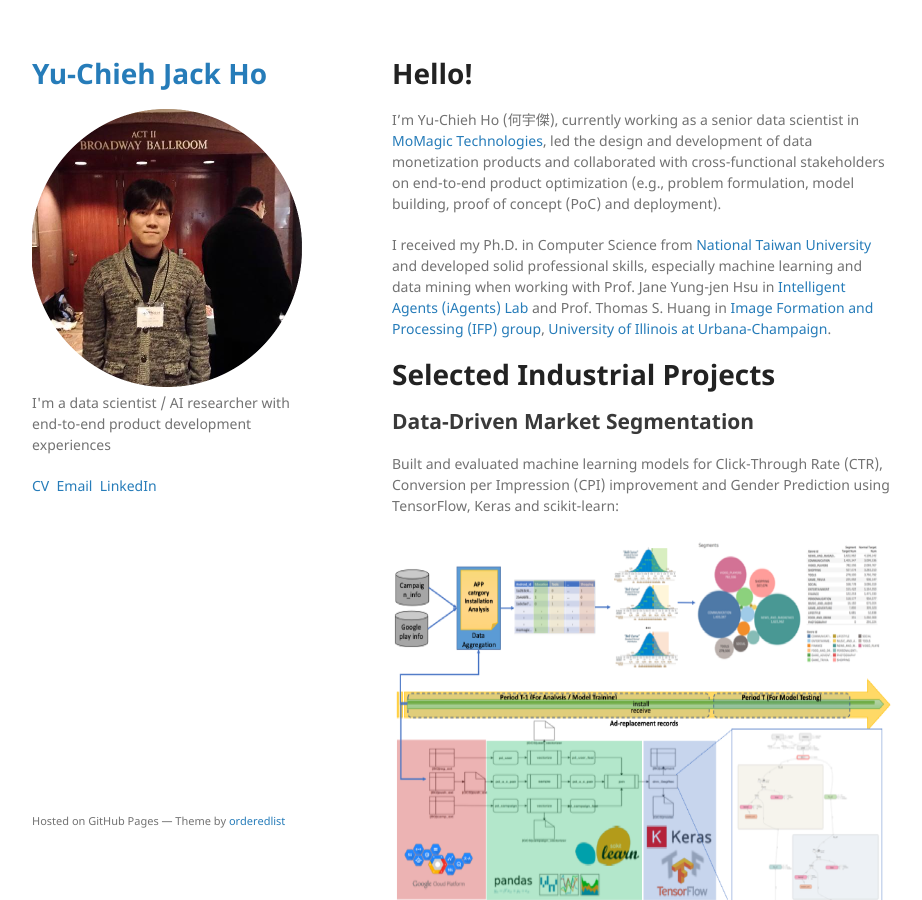
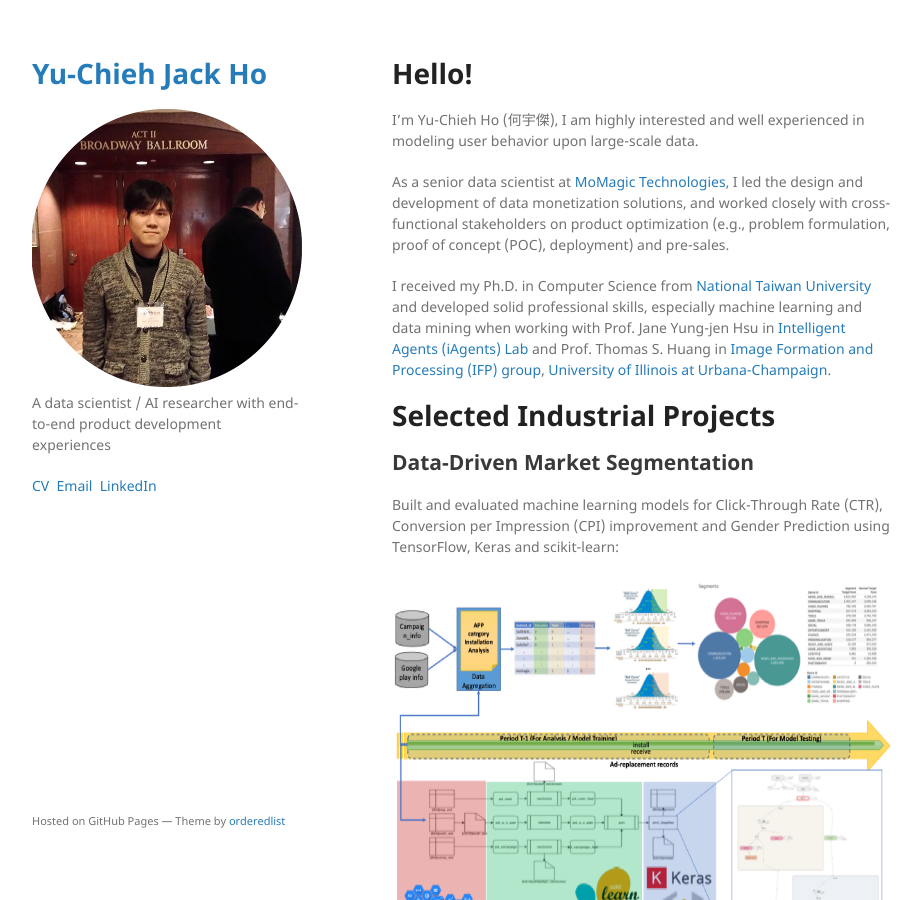
Before and after one commit to yuchieh/yuchieh.github.io, a Jekyll site: the page built from index.md, in a window 1280 px wide and 900 px high. Shown: the whole window, without its empty margins (178-1100 px from the left). Built offline with Jekyll 4.4.1, drawn with Linux system fonts in a browser that asks for light colours; our own code applies the rules of GitHub Pages for plain Markdown files.

Commit message:
ver. 1.0

```diff
--- a/_config.yml
+++ b/_config.yml
@@ -1,7 +1,7 @@
 title: Yu-Chieh Jack Ho
 logo: /assets/img/profile_j.png
 description: Welcome!
-intro: I'm a data scientist / AI researcher with end-to-end product development experiences
+intro: A data scientist / AI researcher with end-to-end product development experiences
 show_links: true
 
 plugins:
--- a/index.md
+++ b/index.md
@@ -3,11 +3,17 @@
 ---
 
 # Hello!
-I'm Yu-Chieh Ho (何宇傑), currently working as a senior data scientist in [MoMagic Technologies](https://www.momagic.com/), led the design and development of data monetization products and collaborated with cross-functional stakeholders on end-to-end product optimization (e.g., problem formulation, model building, proof of concept (PoC) and deployment).
+I'm Yu-Chieh Ho (何宇傑), I am highly interested and well experienced in modeling user behavior upon large-scale data.
+
+As a senior data scientist at [MoMagic Technologies](https://www.momagic.com/),
+I led the design and development of data monetization solutions, and worked closely with cross-functional stakeholders
+on product optimization (e.g., problem formulation, proof of concept (POC), deployment) and pre-sales.
 
 I received my Ph.D. in Computer Science from [National Taiwan University](https://www.ntu.edu.tw/) and developed solid professional skills, especially machine learning and data mining when working with Prof. Jane Yung-jen Hsu in [Intelligent Agents (iAgents) Lab](https://iagentntu.github.io/) and Prof. Thomas S.
 Huang in [Image Formation and Processing (IFP) group](https://ifp-uiuc.github.io/), [University of Illinois at Urbana-Champaign](https://illinois.edu/).
-
+<!---
+I am highly interested in opportunities requiring machine learning, large-scale data processing, and online POC skills, especially those related to human behavior and market insight discovery.
+-->
 # Selected Industrial Projects
 ## Data-Driven Market Segmentation
 Built and evaluated machine learning models for Click-Through Rate (CTR), Conversion per Impression (CPI) improvement and Gender Prediction using TensorFlow, Keras and scikit-learn:
```
Also changed, not shown: 1 other file.
